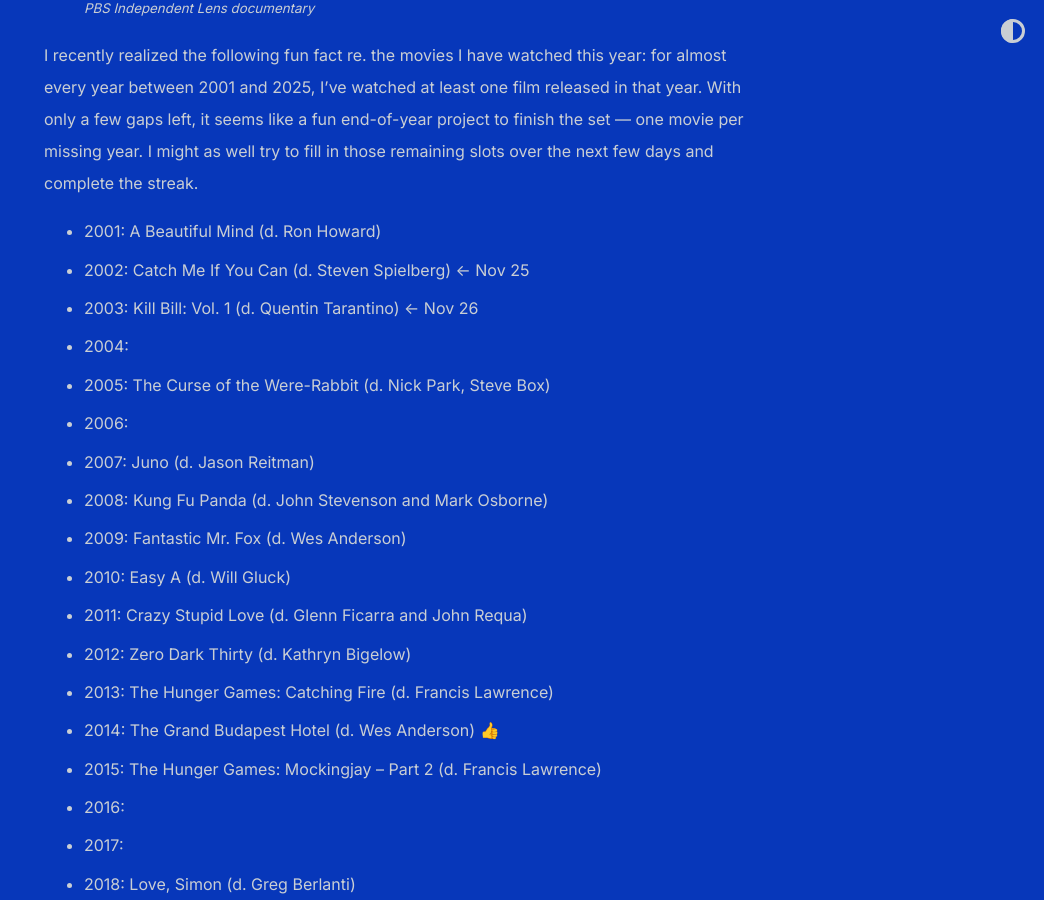
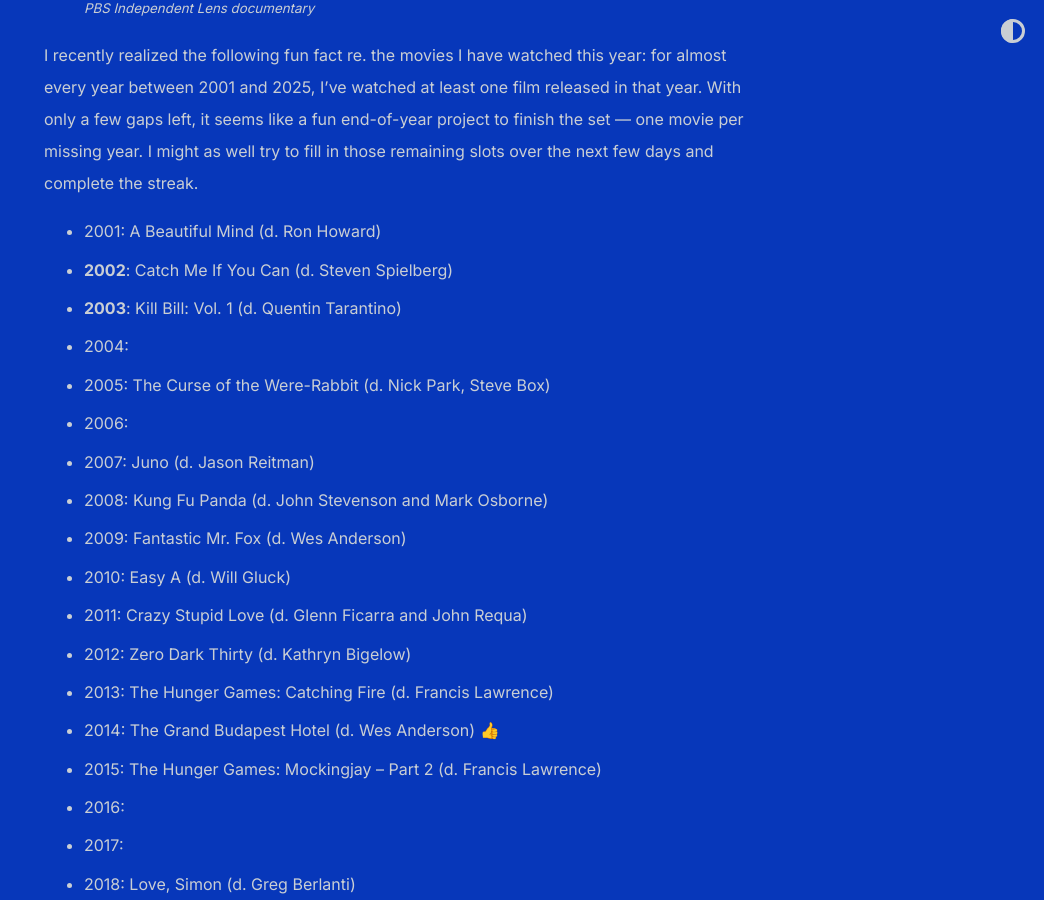
Before and after one commit to shihankanungo/shihankanungo.github.io, a Jekyll site: the page built from movies.md, in a window 1280 px wide and 900 px high, scrolled down 2975 px. Shown: the whole window, without its empty margins (236-1280 px from the left). Built offline with Jekyll 4.4.1, drawn with Linux system fonts in a browser that asks for light colours.

Commit message:
Update movies.md

```diff
--- a/movies.md
+++ b/movies.md
@@ -68,8 +68,8 @@
 I recently realized the following fun fact re. the movies I have watched this year: for almost every year between 2001 and 2025, I’ve watched at least one film released in that year. With only a few gaps left, it seems like a fun end-of-year project to finish the set &mdash; one movie per missing year. I might as well try to fill in those remaining slots over the next few days and complete the streak.
 
 - 2001: A Beautiful Mind (d. Ron Howard)
-- 2002: Catch Me If You Can (d. Steven Spielberg) <- Nov 25
-- 2003: Kill Bill: Vol. 1 (d. Quentin Tarantino) <- Nov 26
+- **2002**: Catch Me If You Can (d. Steven Spielberg)
+- **2003**: Kill Bill: Vol. 1 (d. Quentin Tarantino)
 - 2004:
 - 2005: The Curse of the Were-Rabbit (d. Nick Park, Steve Box)
 - 2006:
```
